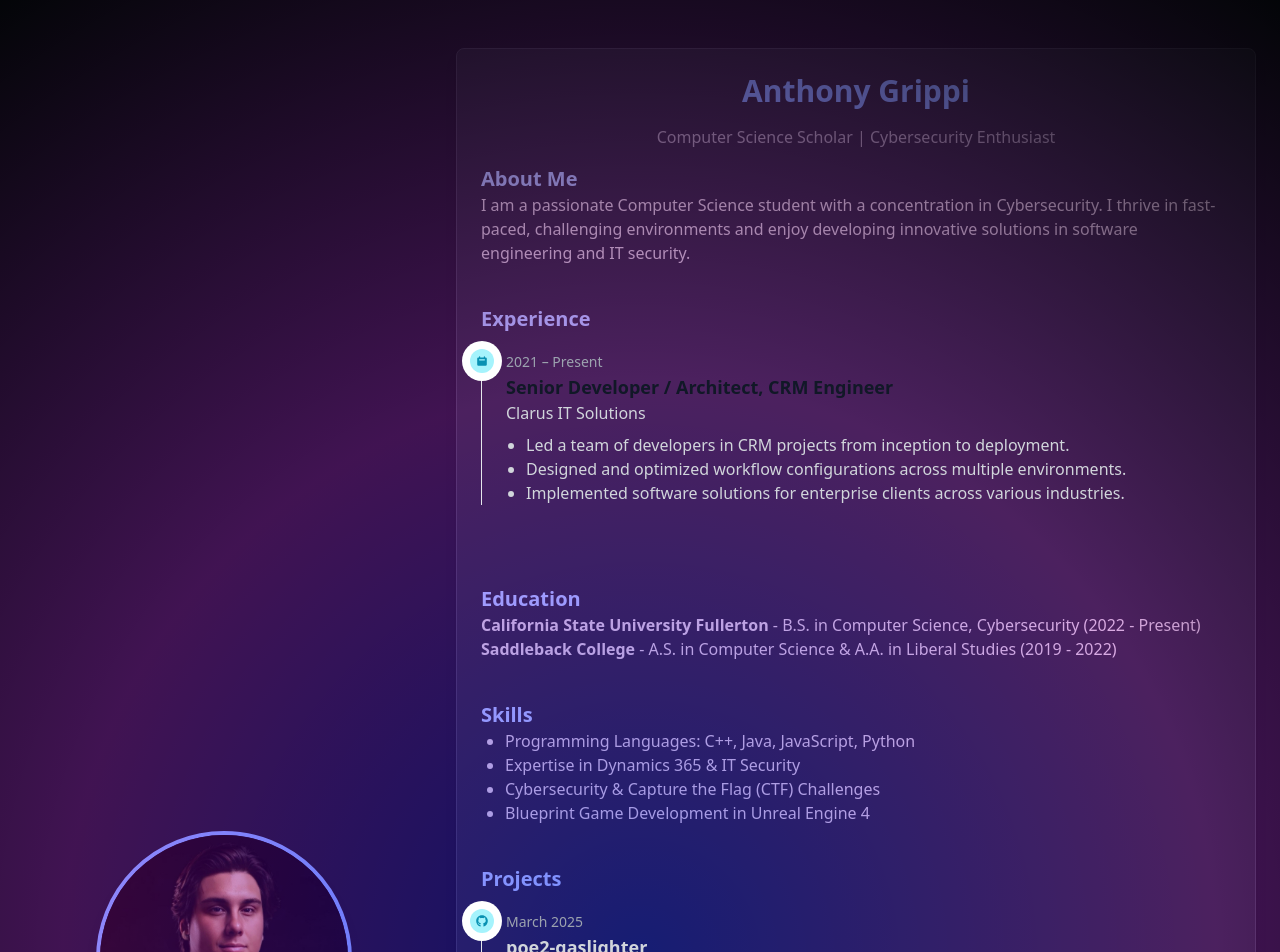
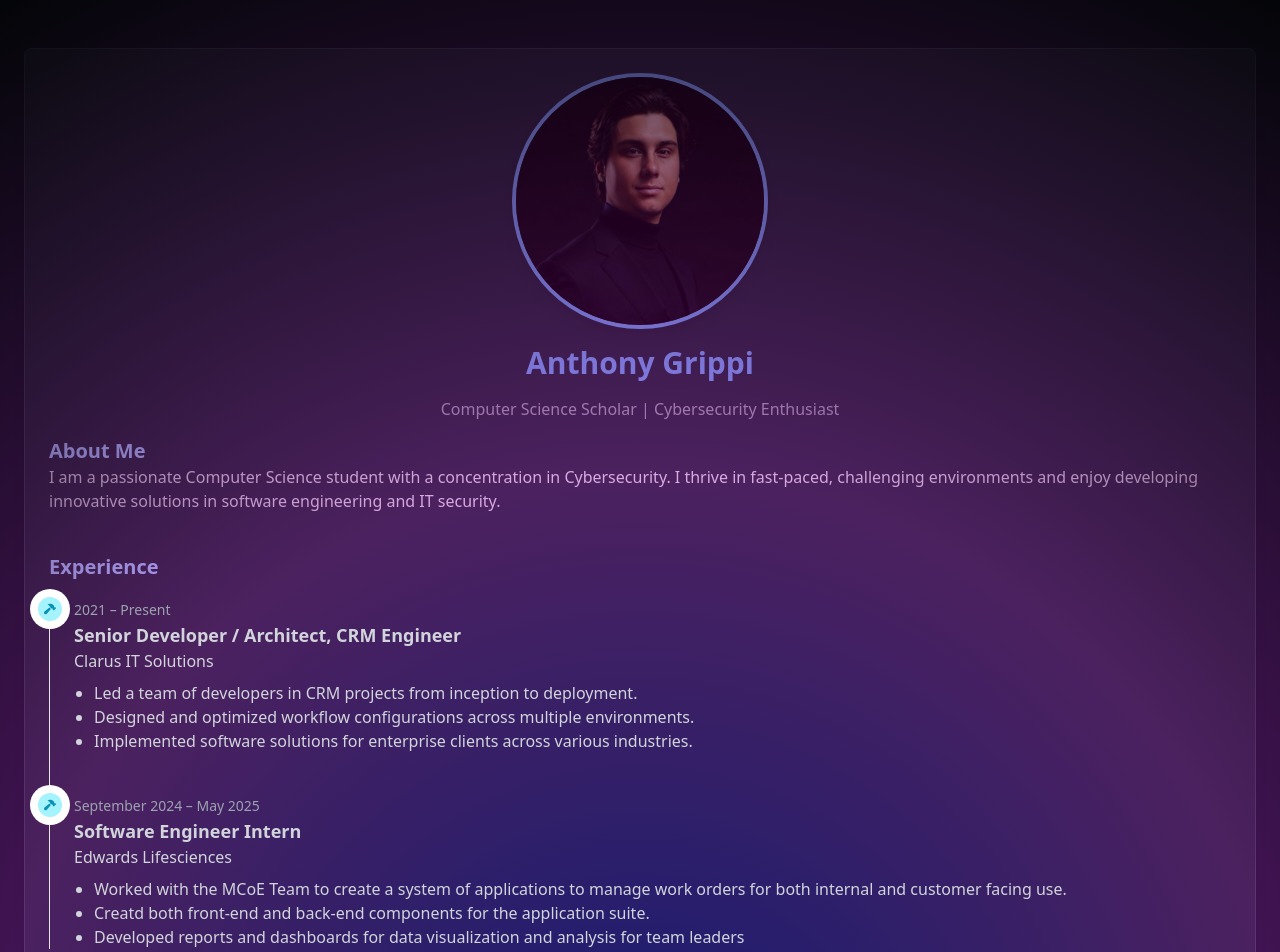
Before and after one commit to Fanaticaj/portfolio, a React (Vite) app in the folder portfolio/: page /Who in a window 1280 px wide. Shown: the top 952 px of the page. Built offline with nearby package versions, Linux system fonts and the light colour scheme.

Commit message:
updated experience section

```diff
--- a/portfolio/src/components/ExperienceSection.tsx
+++ b/portfolio/src/components/ExperienceSection.tsx
@@ -13,7 +13,16 @@ const ExperienceSection = () => {
         "Implemented software solutions for enterprise clients across various industries.",
       ],
     },
-    // Add more roles here as needed in the future
+    {
+      title: "Software Engineer Intern",
+      company: "Edwards Lifesciences",
+      time: "September 2024 – May 2025",
+      bullets: [
+        "Worked with the MCoE Team to create a system of applications to manage work orders for both internal and customer facing use.",
+        "Creatd both front-end and back-end components for the application suite.",
+        "Developed reports and dashboards for data visualization and analysis for team leaders",
+      ],
+    }
   ];
 
   return (
--- a/portfolio/src/components/ExperienceTimelineItem.tsx
+++ b/portfolio/src/components/ExperienceTimelineItem.tsx
@@ -1,4 +1,4 @@
-import { HiCalendar } from "react-icons/hi";
+import { FaHammer } from "react-icons/fa6";
 import {
   TimelineItem,
   TimelinePoint,
@@ -18,11 +18,11 @@ type ExperienceProps = {
 const ExperienceTimelineItem = ({ title, company, time, bullets }: ExperienceProps) => {
   return (
     <TimelineItem>
-      <TimelinePoint icon={HiCalendar} />
+      <TimelinePoint icon={FaHammer} />
       <TimelineContent>
         <TimelineTime>{time}</TimelineTime>
-        <TimelineTitle>{title}</TimelineTitle>
-        <TimelineBody>
+        <TimelineTitle className="text-gray-300">{title}</TimelineTitle>
+        <TimelineBody className="text-gray-50">
           <p className="text-gray-300 font-medium mb-2">{company}</p>
           <ul className="list-disc pl-5 text-gray-300">
             {bullets.map((point, index) => (
--- a/portfolio/src/pages/Who.tsx
+++ b/portfolio/src/pages/Who.tsx
@@ -4,25 +4,21 @@ import FooterNav from "../components/FooterNav";
 import ProjectsSection from "../components/ProjectsSection";
 import ExperienceSection from "../components/ExperienceSection";
 
-
-
 const Who = () => {
   return (
     <div className="relative flex min-h-screen flex-col items-center overflow-y-auto bg-gray-900 text-white">
       <GradientBackground />
       <div className="container mx-auto flex flex-col items-center gap-8 px-6 py-12 md:flex-row">
-        {/* Profile Photo Section */}
-        <div className="flex w-full justify-center md:w-1/3">
-          <img
-            src="../photo.jpg"
-            alt="Anthony Grippi"
-            className="h-64 w-64 rounded-full border-4 border-blue-400 object-cover shadow-lg"
-          />
-        </div>
-
         {/* Information Card */}
-        <div className="w-full md:w-2/3">
+        <div className="w-full">
           <Card className="border border-gray-700 bg-gray-800 shadow-lg">
+            <div className="flex w-full justify-center">
+              <img
+                src="../photo.jpg"
+                alt="Anthony Grippi"
+                className="h-64 w-64 rounded-full border-4 border-blue-400 object-cover shadow-lg"
+              />
+            </div>
             <h2 className="text-center text-3xl font-bold text-blue-400">
               Anthony Grippi
             </h2>
```
